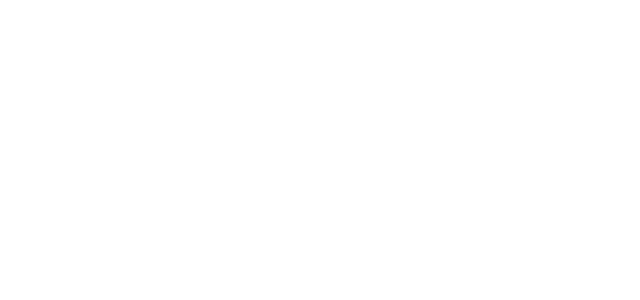
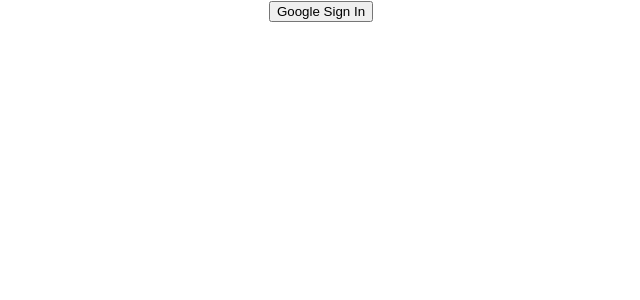
Before and after one commit to Momenuzzaman/firebase_authentication, a React (Create React App) app: page / in a window 1280 px wide. Shown: the top 300 px of the page, without its empty margins (319-959 px from the left). Built offline with nearby package versions, Linux system fonts and the light colour scheme.

Commit message:
sing in done

```diff
--- a/src/App.js
+++ b/src/App.js
@@ -1,15 +1,22 @@
 import './App.css';
 import initializeAuthentication from './Firebase/firebase.initialize';
 import { getAuth, signInWithPopup, GoogleAuthProvider } from "firebase/auth";
-
 
 initializeAuthentication()
 const provider = new GoogleAuthProvider();
 
 function App() {
+  const handleGoogleSignIn = () => {
+    const auth = getAuth();
+    signInWithPopup(auth, provider)
+      .then((result) => {
+        const user = result.user;
+        console.log(user)
+      })
+  }
   return (
     <div className="App">
-
+      <button onClick={handleGoogleSignIn}>Google Sign In</button>
     </div>
   );
 }
```
